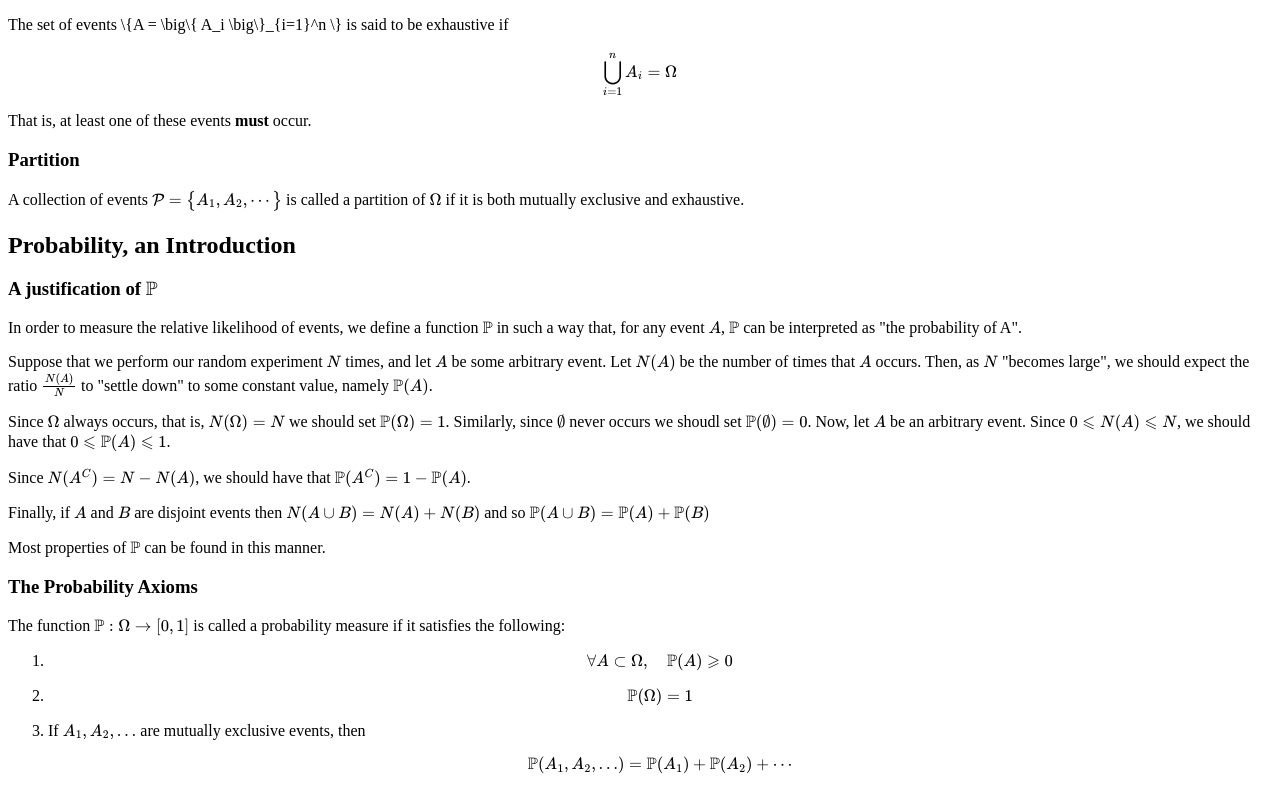
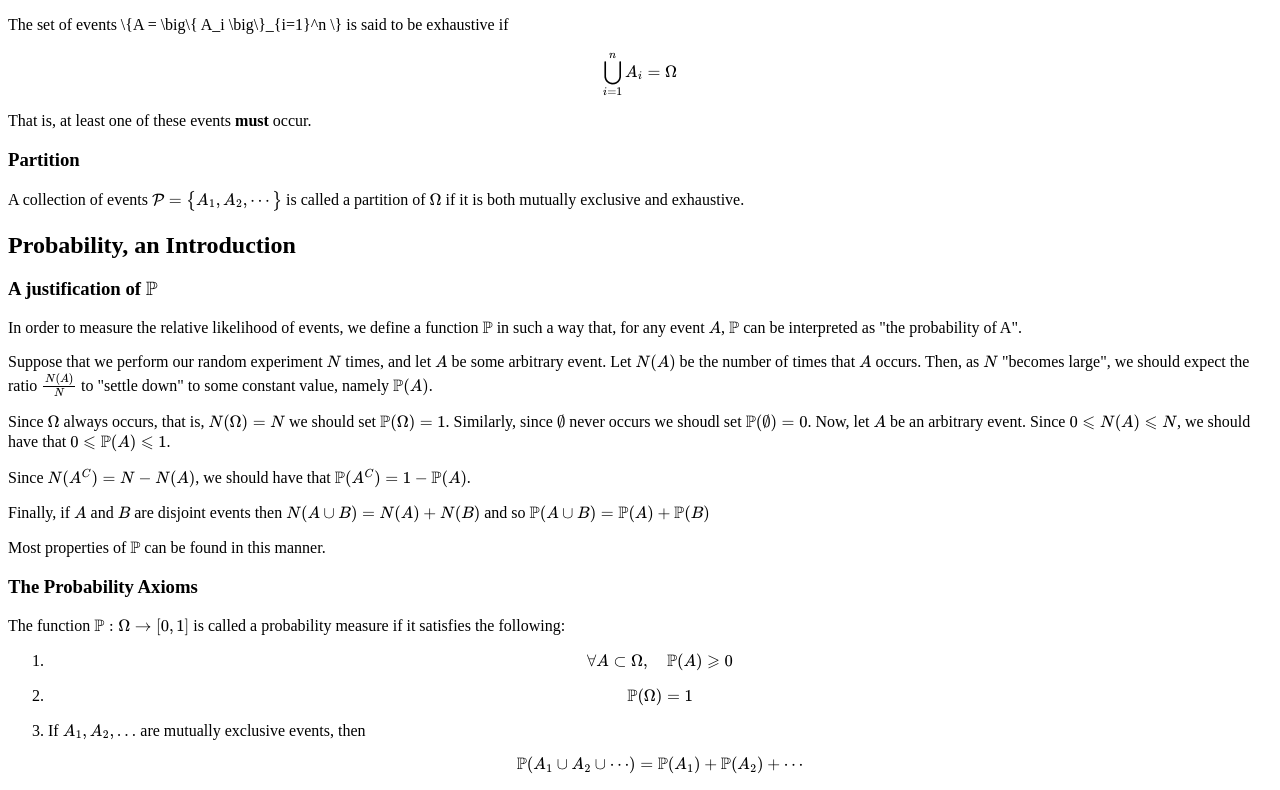
Before and after one commit to CaptianDynamite/mysite, a plain HTML site: page maths/probability-notes.html in a window 1280 px wide. Shown: the part 1961-2751 px from the top of the page. Drawn offline with nearby package versions, Linux system fonts and the light colour scheme.

Commit message:
Fixed Probability Axioms

```diff
--- a/maths/probability-notes.html
+++ b/maths/probability-notes.html
@@ -179,7 +179,7 @@
         <li> \[ \mathbb{P}(\Omega) = 1 \] </li>
         <li>
           If \(A_1, A_2, \dots \) are mutually exclusive events, then
-          \[\mathbb{P}(A_1, A_2, \dots) = \mathbb{P}(A_1) + \mathbb{P}(A_2) + \cdots \]
+          \[\mathbb{P}(A_1 \cup A_2 \cup \cdots) = \mathbb{P}(A_1) + \mathbb{P}(A_2) + \cdots \]
         </li>
       </ol>
     </main>
```
